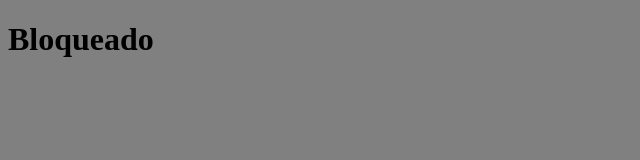
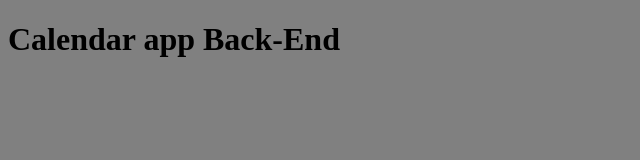
Before and after one commit to MiguelBecerra219/Calendar-BackEnd, a website: page public/index.html in a window 1280 px wide. Shown: the whole page, without its empty margins (0-640 px from the left). Drawn offline with Linux system fonts and the light colour scheme.

Commit message:
Cambio del index.html, nuevo titulo

```diff
--- a/index.js
+++ b/index.js
@@ -28,5 +28,5 @@ app.use('/api/event', require('./routes/event'))
 
 // Escuchar peticiones
 app.listen(process.env.PORT /* Primer parametro es el puerto != de 3000 */, () => { /* El segundo es una funcion que se ejecutara cuando el servidor este arriba */
-  console.log(`Servidor corriendo en puerto ${4000}`)
+  console.log(`Servidor corriendo en puerto ${process.env.PORT}`)
 })
--- a/public/index.html
+++ b/public/index.html
@@ -7,6 +7,6 @@
   <title>Demo app</title>
 </head>
 <body>
-  <h1>Bloqueado</h1>
+  <h1>Calendar app Back-End</h1>
 </body>
 </html>
```
